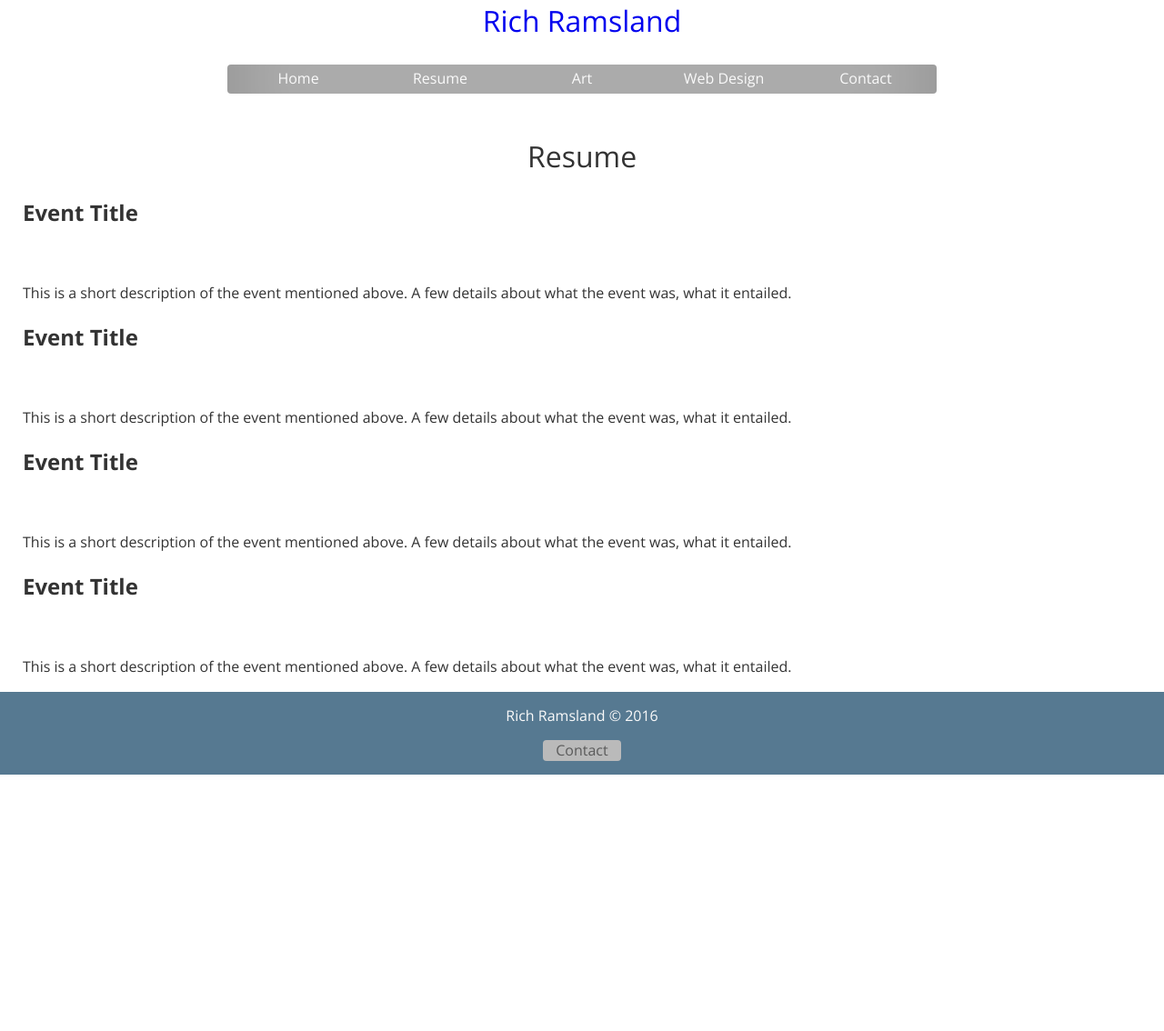
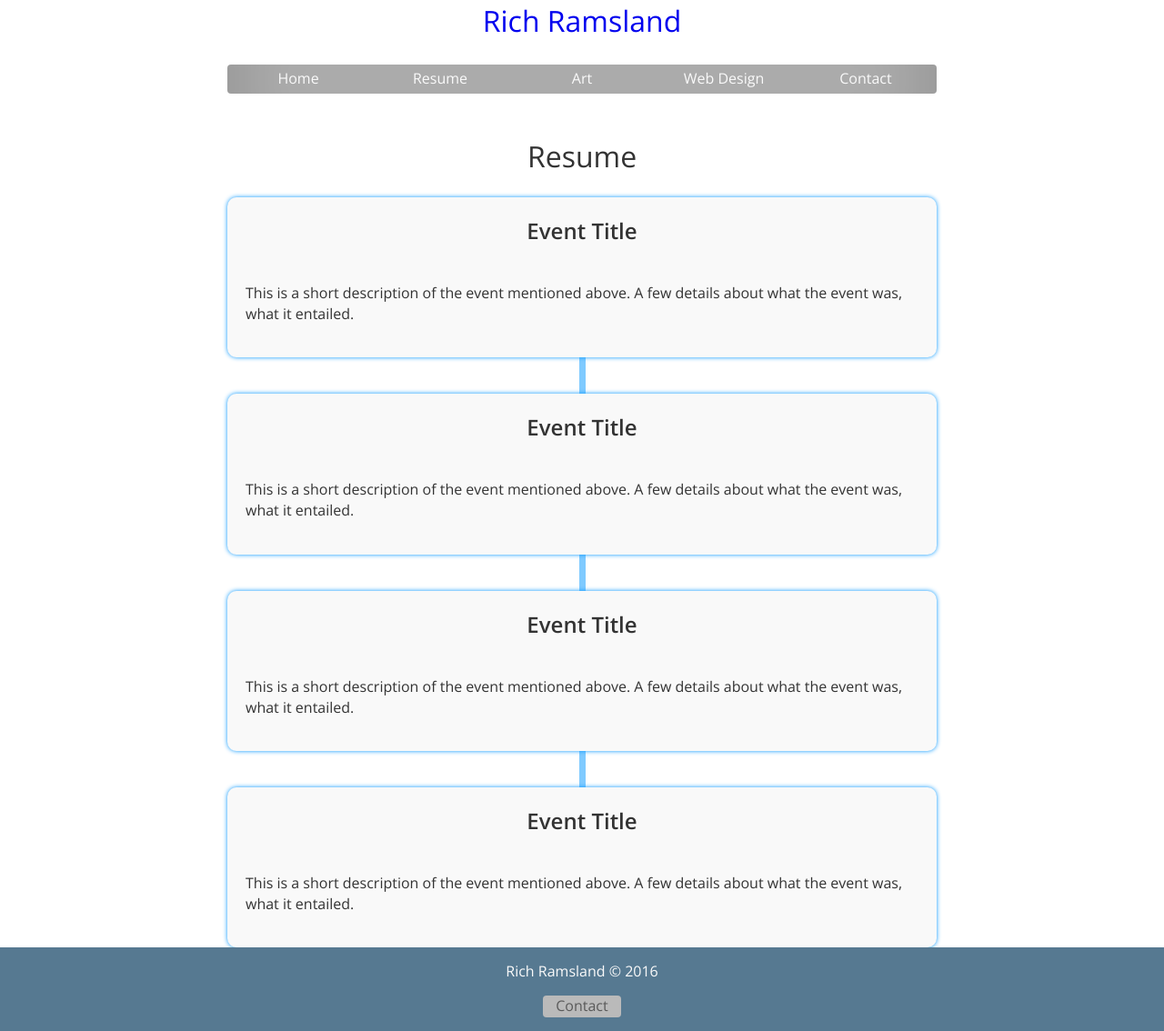
Before and after one commit to RRamsland/rramsland.github.io, a Jekyll site: the page built from resume.html, in a window 1280 px wide. Shown: the whole page at 91% size. Built offline with Jekyll 4.4.1, drawn with Linux system fonts in a browser that asks for light colours; nearby versions of some CDN libraries; library files that are not in the unit come from our copies; before the commit the page ends 900 px from its top, so only the background shows below that.

Commit message:
Added preliminary css for resume page

```diff
--- a/css/main.css
+++ b/css/main.css
@@ -115,6 +115,38 @@ color: rgb(90, 90, 90);
 .contactButton:hover {
 box-shadow: rgb(139, 139, 139) 0px 0px 55px inset;
 }
+
+
+/*Resume Page*/
+
+.eventNodeContainer {
+    background: #F9F9F9;
+    max-width: 780px;
+    margin: 0 auto;
+    padding: 20px;
+    border-radius: 10px;
+    box-shadow: 0 0 5px #0095FF;
+}
+
+.eventTitle {
+    padding: 0;
+    margin: 0 auto;
+    text-align: center;
+    font-weight: 600;
+}
+
+.nodeConnector {
+    background: #0095FF;
+    opacity: .5;
+    width: 7px;
+    height: 40px;
+    margin: 0 auto;
+}
+
+
+
+
+
 
 /*Art Page*/
 .artGallery {
--- a/resume.html
+++ b/resume.html
@@ -31,5 +31,4 @@ layout: default
 	   		<img class="eventPic" src=""/>
 	   		<p class="eventDescription">This is a short description of the event mentioned above. A few details about what the event was, what it entailed.</p>
 	   </div>
-	   <div class="nodeConnector"></div>
  </div>
```
